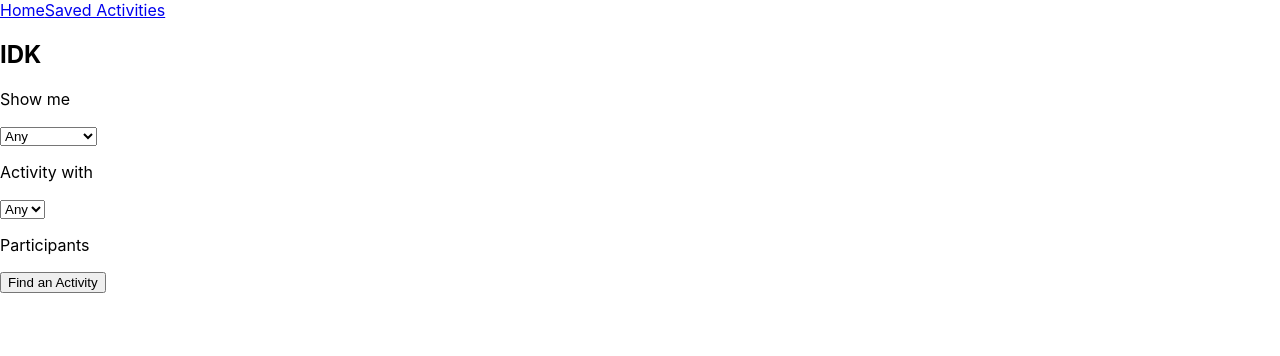
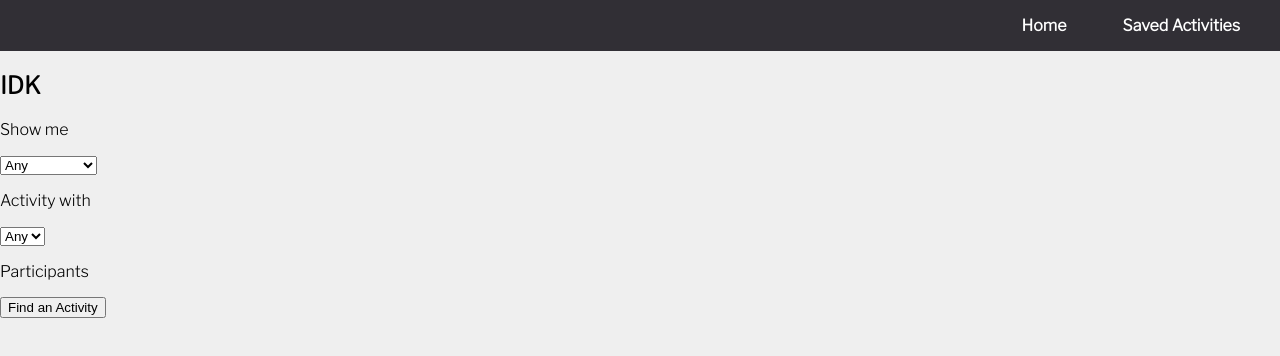
Before and after one commit to alyssabull/idk, a React (Create React App) app: page / in a window 1280 px wide. Shown: the top 356 px of the page. Built offline with nearby package versions, Linux system fonts and the light colour scheme.

Commit message:
Add styles to banner

```diff
--- a/public/index.html
+++ b/public/index.html
@@ -3,6 +3,8 @@
   <head>
     <meta charset="utf-8" />
     <link rel="icon" href="%PUBLIC_URL%/favicon.ico" />
+    <link rel="preconnect" href="https://fonts.gstatic.com">
+<link href="https://fonts.googleapis.com/css2?family=Libre+Franklin:wght@100;200;300&display=swap" rel="stylesheet">
     <meta name="viewport" content="width=device-width, initial-scale=1" />
     <meta name="theme-color" content="#000000" />
     <meta
--- a/src/App/App.js
+++ b/src/App/App.js
@@ -91,10 +91,10 @@ function App() {
     <section>
       <nav>
         <Link to='/'>
-          Home
+          <p className='nav-title'>Home</p>
         </Link>
         <Link to='/saved-activities'>
-          Saved Activities
+        <p className='nav-title'>Saved Activities</p>
         </Link>
       </nav>
       <h1>IDK</h1>
--- a/src/App/App.scss
+++ b/src/App/App.scss
@@ -1,38 +1,24 @@
-.App {
-  text-align: center;
+body {
+  font-family: 'Libre Franklin', sans-serif;
+  background-color: #efefef;
 }
 
-.App-logo {
-  height: 40vmin;
-  pointer-events: none;
+button:hover {
+  cursor: pointer;
 }
 
-@media (prefers-reduced-motion: no-preference) {
-  .App-logo {
-    animation: App-logo-spin infinite 20s linear;
-  }
-}
-
-.App-header {
-  background-color: #282c34;
-  min-height: 100vh;
-  display: flex;
-  flex-direction: column;
-  align-items: center;
-  justify-content: center;
-  font-size: calc(10px + 2vmin);
+a {
+  text-decoration: none;
+  font-weight: bold;
   color: white;
 }
 
-.App-link {
-  color: #61dafb;
+nav {
+  display: flex;
+  justify-content: flex-end;
+  background-color: #312F35;
 }
 
-@keyframes App-logo-spin {
-  from {
-    transform: rotate(0deg);
-  }
-  to {
-    transform: rotate(360deg);
-  }
+.nav-title {
+  margin: 1em 2.5em 1em 1em;
 }
```
Also changed, not shown: 1 other file (tests, documents, lock files or other folders).
